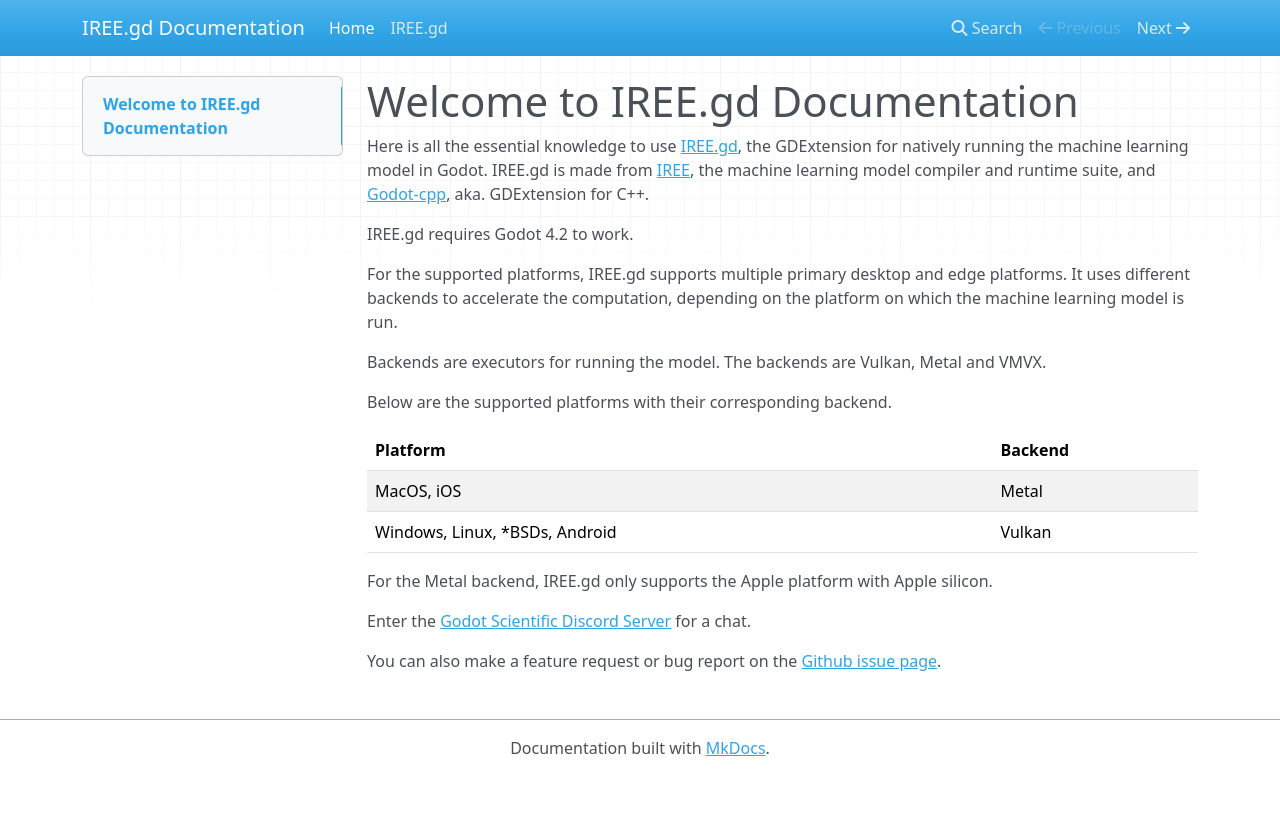
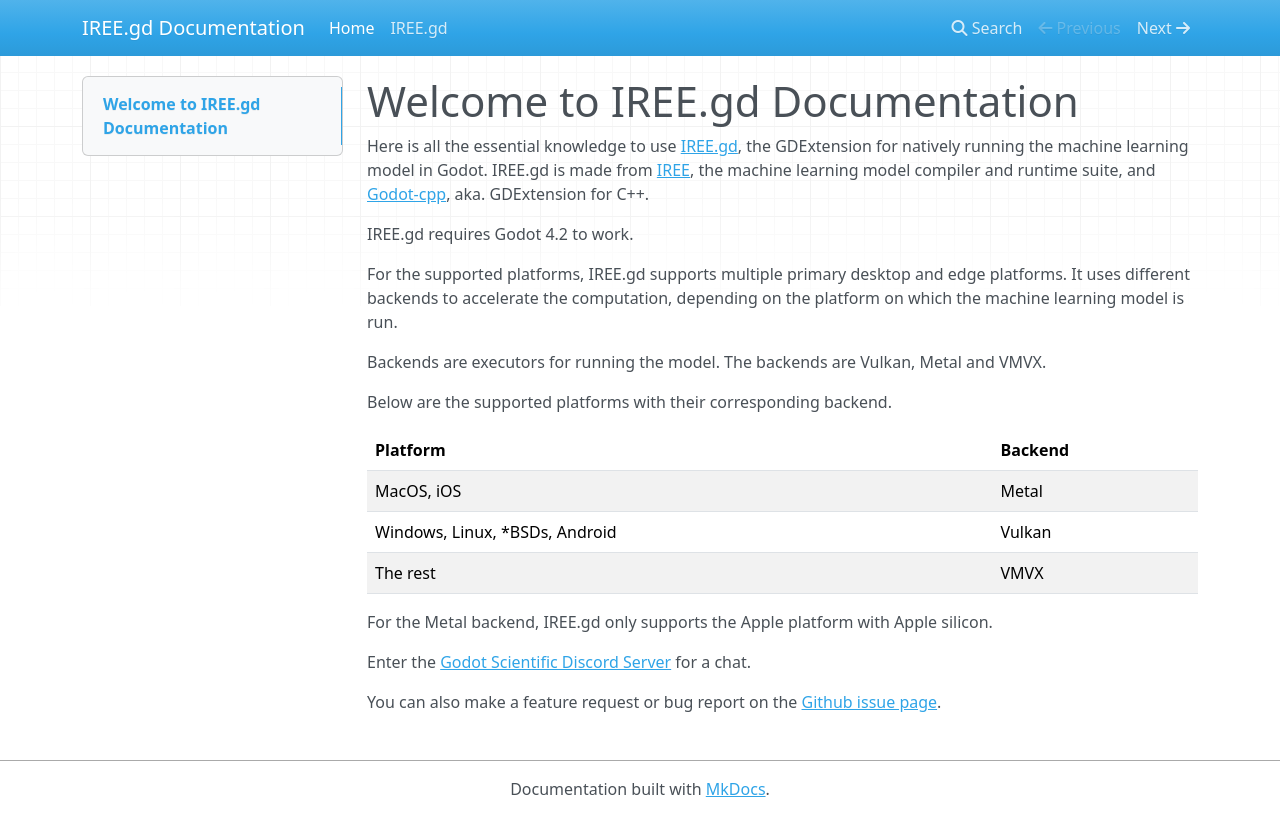
Before and after one commit to iree-gd/iree.gd.docs, an MkDocs documentation site: the page built from docs/index.md, in a window 1280 px wide. Shown: the top 836 px of the page. Built offline with MkDocs 1.6.1, drawn with Linux system fonts in a browser that asks for light colours; nearby versions of some CDN libraries.

Commit message:
Specify the rest of the platform use VMVX backend.

```diff
--- a/docs/index.md
+++ b/docs/index.md
@@ -15,6 +15,7 @@
 | ----- | ----- |
 | MacOS, iOS | Metal |
 | Windows, Linux, \*BSDs, Android | Vulkan |
+| The rest | VMVX |
 
 For the Metal backend, IREE.gd only supports the Apple platform with Apple silicon.
 
```
